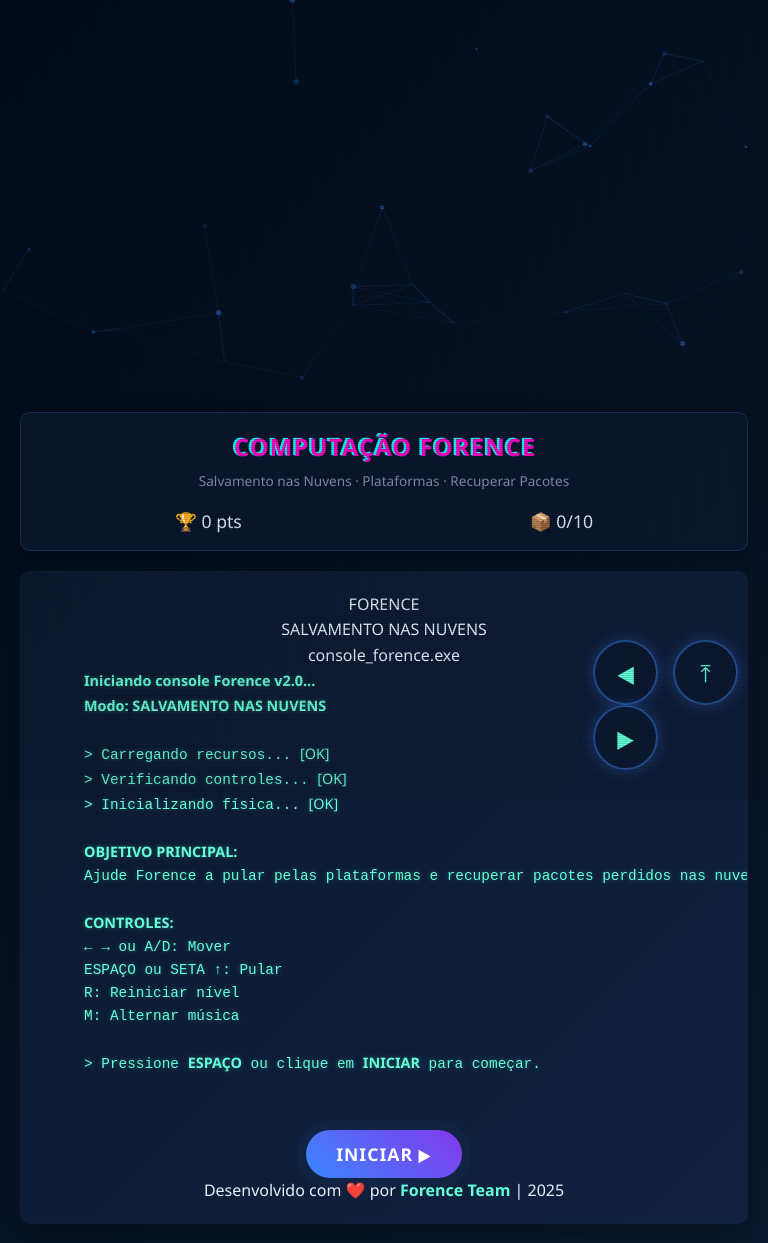
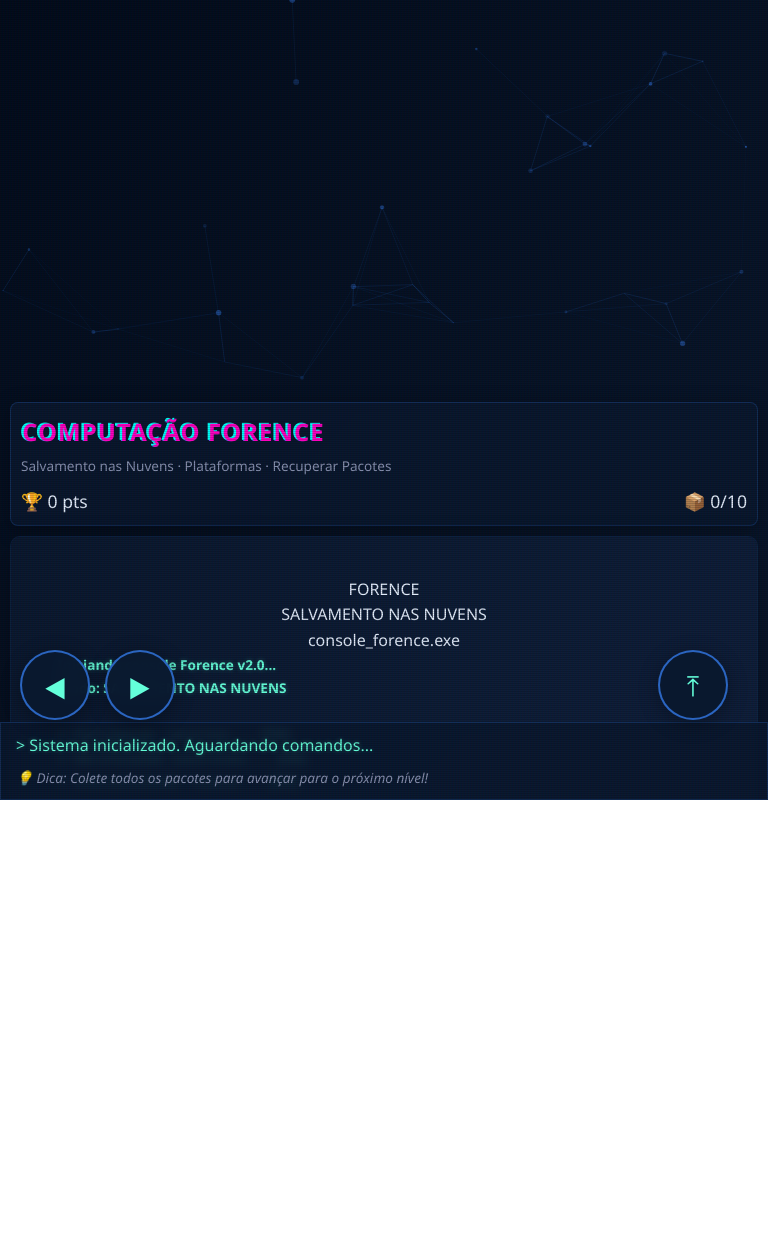
Before and after one commit to LuanGTM/Meus-jogos, a plain HTML site: page plataforma/index.html in a window 768 px wide. Shown: the top 1243 px of the page. After the commit the page ends 800 px from the top, so only its background shows below. Drawn offline with nearby package versions, Linux system fonts and the light colour scheme.

Commit message:
Update styles.css

```diff
--- a/plataforma/styles.css
+++ b/plataforma/styles.css
@@ -51,41 +51,78 @@ body {
   padding: 20px;
   position: relative;
 }
-
 /* Cabeçalho HUD */
 .hud {
   display: flex;
+  flex-wrap: wrap; /* Permite que os itens quebrem em telas menores */
   justify-content: space-between;
   align-items: center;
-  padding: 15px 20px;
-  background: rgba(10, 25, 47, 0.85);
-  border-radius: 10px;
-  margin-bottom: 20px;
+  padding: 10px 15px; /* Reduzido para telas menores */
+  background: rgba(10, 25, 47, 0.95); /* Aumentada a opacidade para melhor legibilidade */
+  border-radius: 8px;
+  margin-bottom: 15px;
   box-shadow: 0 4px 20px rgba(0, 0, 0, 0.3);
   border: 1px solid rgba(58, 134, 255, 0.2);
+  -webkit-backdrop-filter: blur(5px); /* Prefixo para Safari */
   backdrop-filter: blur(5px);
 }
 
+.hud-left {
+  margin-bottom: 8px; /* Espaçamento quando quebrar em telas pequenas */
+  width: 100%; /* Ocupa toda a largura em telas pequenas */
+}
+
 .hud-left .brand {
-  font-size: 1.5rem;
+  font-size: 1.3rem; /* Reduzido para telas menores */
   font-weight: 800;
   background: linear-gradient(90deg, var(--primary), var(--secondary));
   -webkit-background-clip: text;
   -webkit-text-fill-color: transparent;
+  background-clip: text;
   text-shadow: 0 0 10px rgba(58, 134, 255, 0.3);
   letter-spacing: 1px;
+  display: inline-block; /* Necessário para o gradiente de texto funcionar */
 }
 
 .hud-left .subtitle {
-  font-size: 0.85rem;
+  font-size: 0.8rem; /* Reduzido para telas menores */
   color: #8892b0;
-  margin-top: 4px;
+  margin-top: 2px; /* Reduzido */
 }
 
 .hud-right {
   display: flex;
-  gap: 20px;
-  font-size: 1.1rem;
+  gap: 15px; /* Reduzido o espaçamento */
+  font-size: 1rem; /* Reduzido para telas menores */
+  margin: 0 auto; /* Centraliza em telas pequenas */
+}
+
+/* Media query para telas maiores */
+@media (min-width: 768px) {
+  .hud {
+    flex-wrap: nowrap;
+    padding: 15px 20px;
+  }
+
+  .hud-left {
+    margin-bottom: 0;
+    width: auto;
+  }
+
+  .hud-left .brand {
+    font-size: 1.5rem;
+  }
+
+  .hud-left .subtitle {
+    font-size: 0.85rem;
+    margin-top: 4px;
+  }
+
+  .hud-right {
+    font-size: 1.1rem;
+    margin: 0;
+    gap: 20px;
+  }
 }
 
 /* Área principal do jogo */
@@ -222,27 +259,69 @@ body {
 /* Controles mobile */
 .mobile-controls {
   display: none;
+  position: fixed;
+  bottom: 20px;
+  left: 0;
+  right: 0;
+  z-index: 1000;
+  justify-content: space-between;
+  padding: 0 20px;
+  pointer-events: none;
+}
+
+.d-pad {
+  display: flex;
   gap: 15px;
-  position: fixed;
-  bottom: 30px;
-  right: 30px;
-  z-index: 5;
+  pointer-events: auto;
+}
+
+.btn-jump {
+  pointer-events: auto;
+  margin-left: auto;
+  margin-right: 20px;
 }
 
 .mc-btn {
-  width: 65px;
-  height: 65px;
+  width: 70px;
+  height: 70px;
   border-radius: 50%;
-  border: 2px solid rgba(58, 134, 255, 0.5);
-  background: rgba(10, 25, 47, 0.9);
+  border: 2px solid rgba(58, 134, 255, 0.7);
+  background: rgba(10, 25, 47, 0.95);
   color: #64ffda;
-  font-size: 24px;
-  box-shadow: 0 0 15px rgba(58, 134, 255, 0.3);
-  transition: all 0.2s ease;
+  font-size: 28px;
+  box-shadow: 0 4px 20px rgba(0, 0, 0, 0.3);
+  transition: all 0.15s ease;
   display: flex;
   align-items: center;
   justify-content: center;
-  backdrop-filter: blur(5px);
+  backdrop-filter: blur(10px);
+  -webkit-tap-highlight-color: transparent;
+  user-select: none;
+  touch-action: manipulation;
+  position: relative;
+  overflow: hidden;
+}
+
+.mc-btn:active {
+  transform: scale(0.92);
+  background: rgba(58, 134, 255, 0.4);
+  box-shadow: 0 2px 10px rgba(0, 0, 0, 0.2);
+}
+
+.mc-btn::after {
+  content: '';
+  position: absolute;
+  width: 100%;
+  height: 100%;
+  top: 0;
+  left: 0;
+  background: radial-gradient(circle, rgba(255,255,255,0.3) 0%, rgba(255,255,255,0) 70%);
+  opacity: 0;
+  transition: opacity 0.3s;
+}
+
+.mc-btn:active::after {
+  opacity: 1;
 }
 
 .mc-btn:active {
@@ -264,27 +343,98 @@ body {
 
 /* Responsividade */
 @media (max-width: 900px) {
+  html, body {
+    touch-action: manipulation;
+    overflow: hidden;
+    width: 100%;
+    height: 100%;
+    position: fixed;
+  }
+
+  .frame {
+    padding: 10px;
+    width: 100%;
+    height: 100%;
+    margin: 0;
+    max-width: 100%;
+  }
+
+  .game {
+    height: calc(100% - 150px);
+    position: relative;
+  }
+
+  #gameCanvas {
+    width: 100% !important;
+    height: 100% !important;
+    object-fit: contain;
+  }
+
   .mobile-controls {
     display: flex;
+    align-items: center;
+    bottom: 80px;
   }
 
   .hud {
-    flex-direction: column;
-    gap: 15px;
-    text-align: center;
+    flex-direction: row;
+    flex-wrap: wrap;
+    gap: 10px;
+    text-align: left;
+    padding: 10px;
+    margin-bottom: 10px;
+  }
+
+  .hud-left {
+    flex: 1 1 100%;
   }
 
   .hud-right {
     width: 100%;
-    justify-content: space-around;
+    justify-content: space-between;
+    gap: 10px;
   }
 
   .boot {
-    padding: 20px;
+    padding: 15px;
+    height: 100%;
+    justify-content: flex-start;
+    padding-top: 40px;
   }
 
   .boot .type {
-    font-size: 0.9rem;
+    font-size: 0.85rem;
+    max-width: 100%;
+    overflow-y: auto;
+    max-height: 60vh;
+  }
+
+  .console {
+    position: fixed;
+    bottom: 0;
+    left: 0;
+    right: 0;
+    margin: 0;
+    border-radius: 0;
+    padding: 10px 15px;
+    font-size: 0.85rem;
+  }
+
+  .mute {
+    bottom: 10px;
+    left: 10px;
+    width: 40px;
+    height: 40px;
+    font-size: 1rem;
+  }
+
+  .btn-group {
+    margin-top: 20px;
+  }
+
+  .btn {
+    padding: 10px 20px;
+    font-size: 1rem;
   }
 }
 
```
